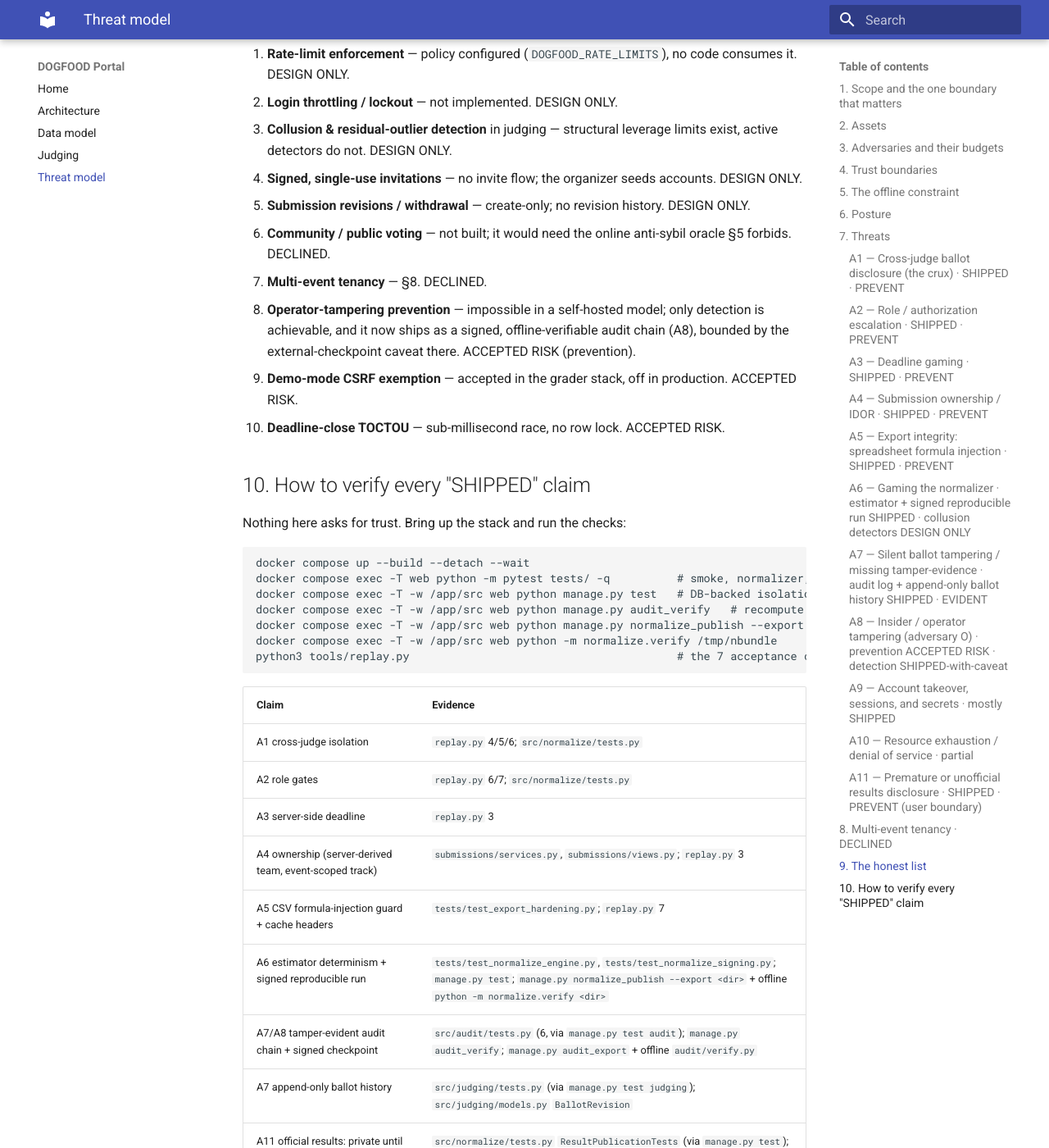
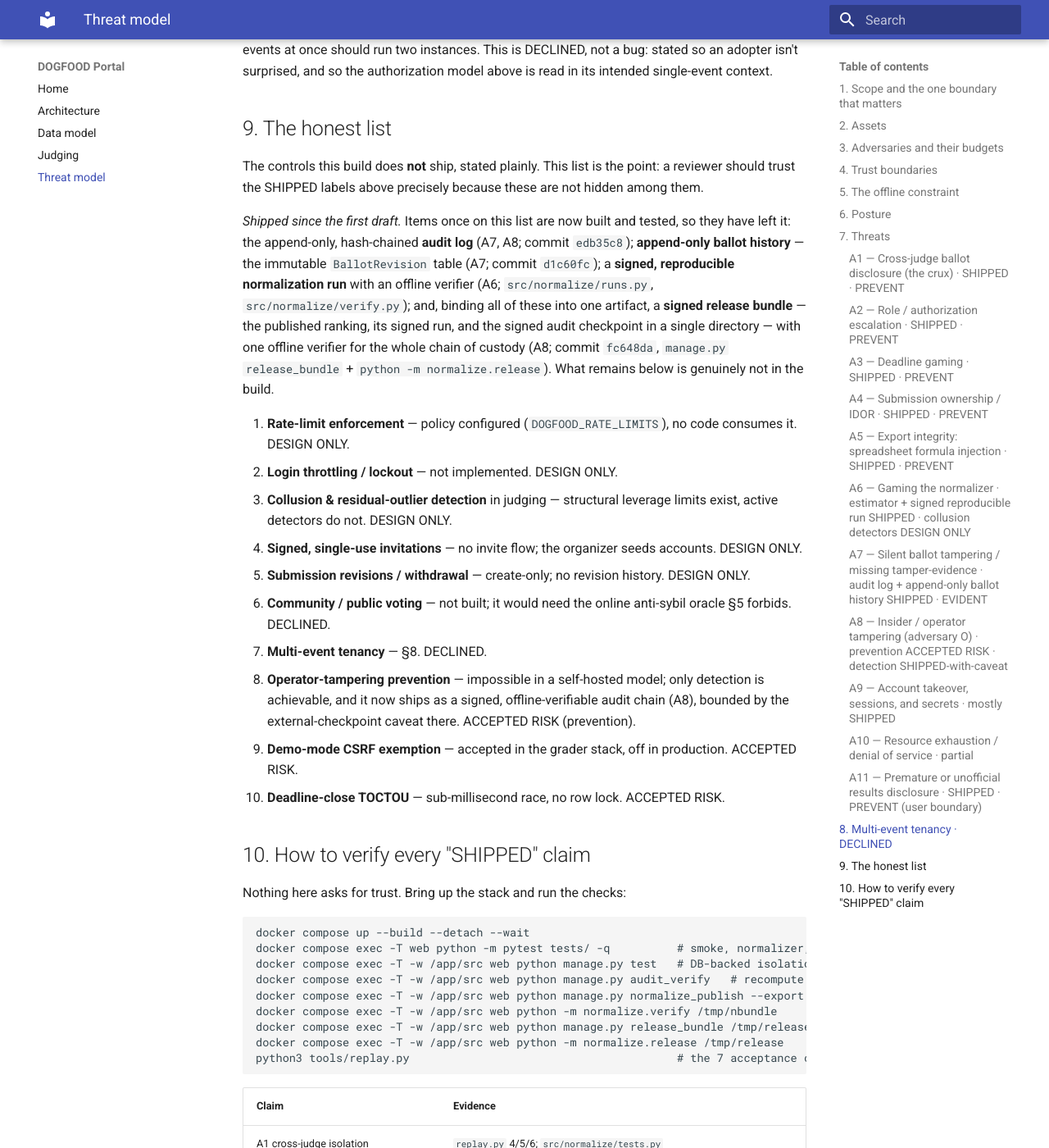
Before and after one commit to pal-123456789/dogfood-portal, an MkDocs documentation site: the page built from docs/THREAT-MODEL.md, in a window 1280 px wide and 1400 px high, scrolled down 11419 px. Shown: the whole window at 82% size. Built offline with MkDocs 1.6.1 and Material for MkDocs 9.7.7, drawn with Linux system fonts in a browser that asks for light colours; some of the changed text lies outside the part shown.

Commit message:
docs(threat-model): unified signed release bundle + offline verifier (A8, §9, §10)
Reconcile THREAT-MODEL.md to the release bundle shipped in fc648da.
Documentation only -- no code change.

- A8 (operator boundary): the external anchor now ships in its most complete
  form. `manage.py release_bundle` writes one signed directory binding
  ranking.csv, the signed reproducible run (A6), its normalization.published
  event, and the signed audit checkpoint (A7) under one operator key; a single
  offline command `python -m normalize.release` re-runs both existing verifiers
  unchanged and cross-links them (shared signer; the run's finalization is an
  event committed in the signed chain, its unsigned audit_seq validated not
  trusted; that event is at/below the checkpoint head; ranking.csv is the signed
  result). The "public key + fingerprint pinned before judging" caveat is carried
  over verbatim -- the bundle recomputes and cross-checks, it cannot bind the
  operator by itself.
- §9: the release bundle leaves the "shipped since the first draft" note.
- §10: add the two commands to the verify block and one evidence-table row
  (ReleaseBundleTests / ReleaseVerifyPureTests; release_bundle + normalize.release).

Verified end-to-end against the live seeded stack: normalize_publish ->
release_bundle -> python -m normalize.release all report RESULT: VERIFIED
(ranking reproduced offline from pinned inputs; gauge 2.89e-17).

````diff
--- a/docs/THREAT-MODEL.md
+++ b/docs/THREAT-MODEL.md
@@ -167,6 +167,8 @@
 
 The caveat: a chain and a signing key that **both live on the operator's own host do not bind the operator.** An operator who rewrites history can re-sign a fresh, self-consistent checkpoint over it. Detection is therefore only as strong as a **checkpoint that left the operator's control *before* the disputed change** and is independently retained and later compared — e.g. a fingerprint published to participants, or a checkpoint bundle emailed out at freeze. Given such an external anchor, a later divergence is provable; without one, operator tampering is detectable only if the operator was careless. That is the honest posture, and the signed-checkpoint export exists precisely to make the external anchor cheap to produce.
 
+That anchor now ships in its most complete form (commit `fc648da`): `manage.py release_bundle <dir>` writes **one signed directory** binding the published `ranking.csv`, the signed reproducible run (A6), the `normalization.published` event that finalized it, and the signed audit checkpoint (A7) — all under one operator key — and a single offline command, `python -m normalize.release <dir>`, re-runs *both* the audit and the run verifiers unchanged and then cross-links them: it confirms the checkpoint and run share one signer, that the run's finalization is an event actually committed in the signed chain (its `audit_seq` is unsigned, so it is validated here, never trusted), that this event sits at or below the signed checkpoint head, and that `ranking.csv` is byte-for-byte the signed result. The anchor an independent party pins before judging is thus a single artifact rather than three. The caveat is unchanged and load-bearing: because the operator holds the key, a PASS is decisive only against a public key + fingerprint pinned by an independent party **before** judging and a checkpoint they retained — the bundle recomputes and cross-checks; it cannot bind the operator by itself.
+
 ### A9 — Account takeover, sessions, and secrets · mostly SHIPPED
 
 - **Admin credentials.** The bootstrap generates a random admin password when none is supplied and prints it once; there is no baked-in default. SHIPPED.
@@ -206,7 +208,7 @@
 
 The controls this build does **not** ship, stated plainly. This list is the point: a reviewer should trust the SHIPPED labels above precisely because these are not hidden among them.
 
-*Shipped since the first draft.* Three items once on this list are now built and tested, so they have left it: the append-only, hash-chained **audit log** (A7, A8; commit `edb35c8`); **append-only ballot history** — the immutable `BallotRevision` table (A7; commit `d1c60fc`); and a **signed, reproducible normalization run** with an offline verifier (A6; `src/normalize/runs.py`, `src/normalize/verify.py`). What remains below is genuinely not in the build.
+*Shipped since the first draft.* Items once on this list are now built and tested, so they have left it: the append-only, hash-chained **audit log** (A7, A8; commit `edb35c8`); **append-only ballot history** — the immutable `BallotRevision` table (A7; commit `d1c60fc`); a **signed, reproducible normalization run** with an offline verifier (A6; `src/normalize/runs.py`, `src/normalize/verify.py`); and, binding all of these into one artifact, a **signed release bundle** — the published ranking, its signed run, and the signed audit checkpoint in a single directory — with one offline verifier for the whole chain of custody (A8; commit `fc648da`, `manage.py release_bundle` + `python -m normalize.release`). What remains below is genuinely not in the build.
 
 1. **Rate-limit enforcement** — policy configured (`DOGFOOD_RATE_LIMITS`), no code consumes it. DESIGN ONLY.
 2. **Login throttling / lockout** — not implemented. DESIGN ONLY.
@@ -230,6 +232,8 @@
 docker compose exec -T -w /app/src web python manage.py audit_verify   # recompute the live audit chain in place
 docker compose exec -T -w /app/src web python manage.py normalize_publish --export /tmp/nbundle   # sign a reproducible run, then self-verify
 docker compose exec -T -w /app/src web python -m normalize.verify /tmp/nbundle             # re-run the estimator from pinned inputs, offline
+docker compose exec -T -w /app/src web python manage.py release_bundle /tmp/release         # ONE signed bundle: ranking + run + audit checkpoint
+docker compose exec -T -w /app/src web python -m normalize.release /tmp/release             # verify the whole chain of custody, offline
 python3 tools/replay.py                                        # the 7 acceptance checks, no redirects
 ```
 
@@ -243,6 +247,7 @@
 | A6 estimator determinism + signed reproducible run | `tests/test_normalize_engine.py`, `tests/test_normalize_signing.py`; `manage.py test`; `manage.py normalize_publish --export <dir>` + offline `python -m normalize.verify <dir>` |
 | A7/A8 tamper-evident audit chain + signed checkpoint | `src/audit/tests.py` (6, via `manage.py test audit`); `manage.py audit_verify`; `manage.py audit_export` + offline `audit/verify.py` |
 | A7 append-only ballot history | `src/judging/tests.py` (via `manage.py test judging`); `src/judging/models.py` `BallotRevision` |
+| A6+A7+A8 unified signed release bundle (ranking + run + audit checkpoint, one dir) | `src/normalize/tests.py` `ReleaseBundleTests` / `ReleaseVerifyPureTests` (via `manage.py test`); `manage.py release_bundle <dir>` + offline `python -m normalize.release <dir>` |
 | A11 official results: private until published + append-only versions | `src/normalize/tests.py` `ResultPublicationTests` (via `manage.py test`); published run verifies via A6 `python -m normalize.verify` |
 | CSP / middleware wired | `tests/test_smoke.py` |
 | No raw SQL, no upload surface | grep `\.raw(` / `request.FILES` → none |
````
